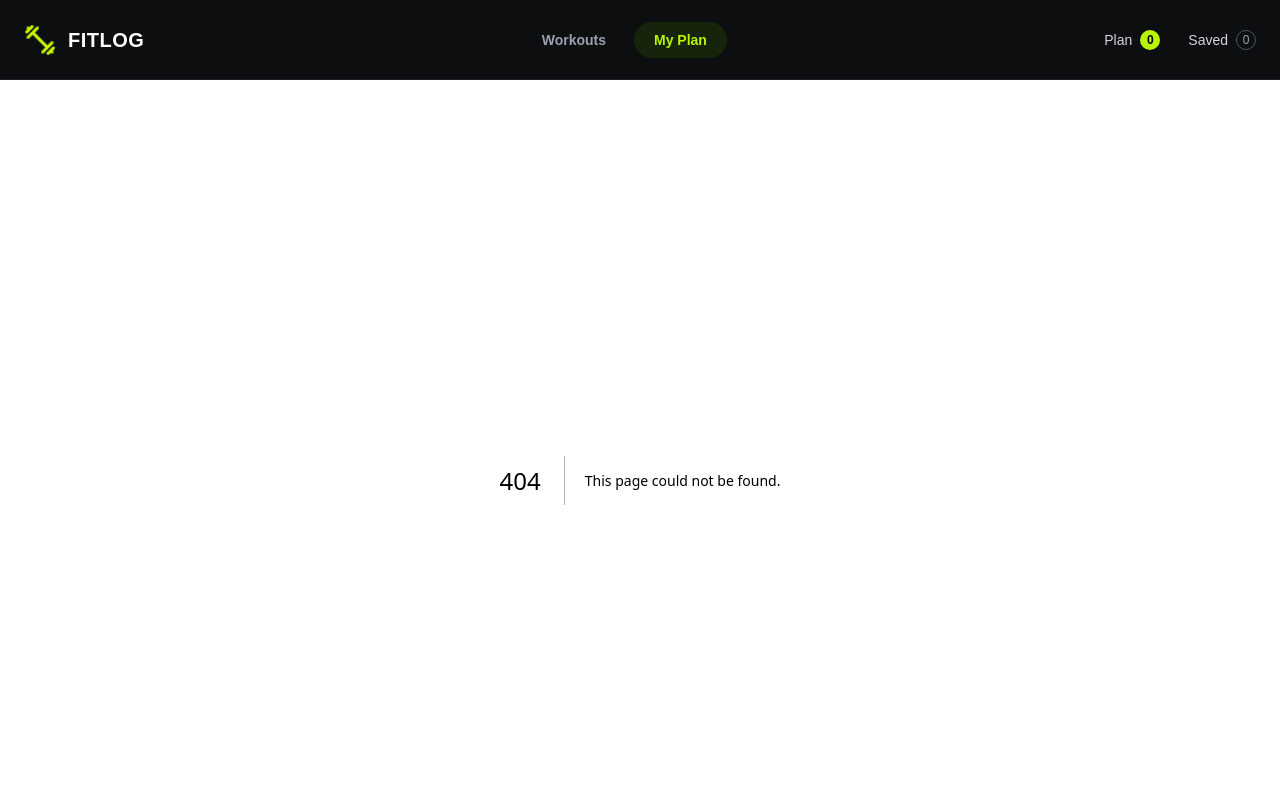
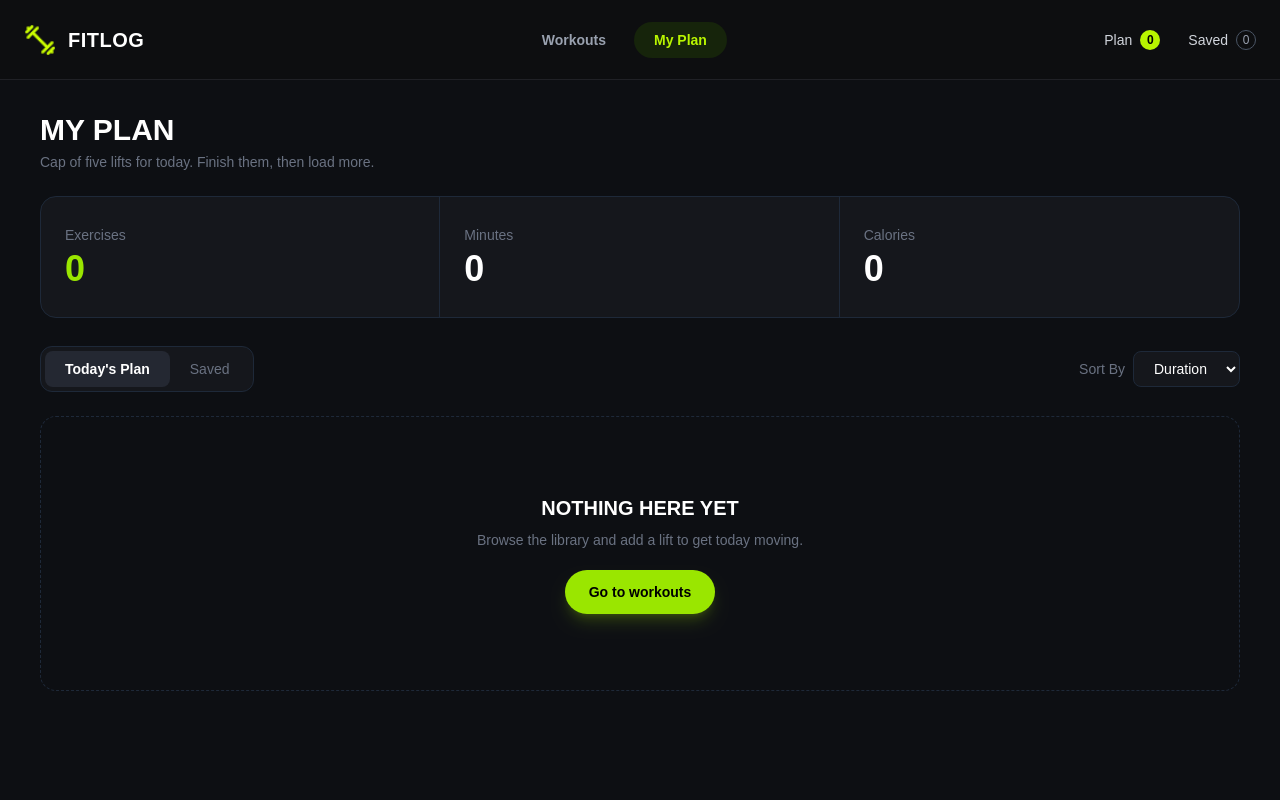
Before and after one commit to fidahaque21/my-next-js-site, a Next.js app: page /my-plan in a window 1280 px wide. Before the commit this address had no page. Shown: the top 800 px of the page. Built offline with nearby package versions, Linux system fonts and the light colour scheme.

Commit message:
My-Plan completed

```diff
--- a/src/app/components/shared/Navber.jsx
+++ b/src/app/components/shared/Navber.jsx
@@ -32,7 +32,7 @@ const Navbar = () => {
 
         <div className="flex items-center gap-7 text-sm">
           <Link
-            href="/plan"
+            href="/my-plan"
             className="flex items-center gap-2 text-gray-300 transition hover:text-white"
           >
             <span>Plan</span>
@@ -42,7 +42,7 @@ const Navbar = () => {
           </Link>
 
           <Link
-            href="/saved"
+            href="/my-plan"
             className="flex items-center gap-2 text-gray-300 transition hover:text-white"
           >
             <span>Saved</span>
--- /dev/null
+++ b/src/app/components/workout/AddtoPlanBtn.jsx
@@ -0,0 +1,24 @@
+"use client";
+
+import { usePlan } from "@/app/context/PlanContext";
+
+
+
+const AddToPlanButton = ({ workout }) => {
+  const { addToPlan } = usePlan();
+
+  const handleAddToPlan = () => {
+    addToPlan(workout);
+  };
+
+  return (
+    <button
+      onClick={handleAddToPlan}
+      className="rounded-lg bg-lime-400 px-5 py-3 text-sm font-semibold text-black transition hover:bg-lime-300"
+    >
+      Add to today's plan
+    </button>
+  );
+};
+
+export default AddToPlanButton;
--- a/src/app/components/workout/WorkoutDetails.jsx
+++ b/src/app/components/workout/WorkoutDetails.jsx
@@ -1,5 +1,8 @@
+import AddToPlanButton from "./AddtoPlanBtn";
+
 const WorkoutDetails = ({ workout }) => {
   const {
+    id,
     name,
     image,
     muscleGroups,
@@ -150,10 +153,7 @@ const WorkoutDetails = ({ workout }) => {
 
           {/* Buttons */}
           <div className="mt-7 flex flex-wrap gap-3">
-            <button className="rounded-lg bg-lime-400 px-5 py-3 text-sm font-semibold text-black transition hover:bg-lime-300">
-              Add to today's plan
-            </button>
-
+            <AddToPlanButton workout={workout} />
             <button className="rounded-lg border border-gray-700 px-5 py-3 text-sm font-medium text-gray-300 transition hover:border-gray-500 hover:text-white">
               ♡ Save for later
             </button>
--- /dev/null
+++ b/src/app/context/PlanContext.jsx
@@ -0,0 +1,23 @@
+"use client";
+
+import { createContext, useContext, useState } from "react";
+
+const PlanContext = createContext();
+
+export const PlanProvider = ({ children }) => {
+  const [plan, setPlan] = useState([]);
+
+  const addToPlan = (workout) => {
+    setPlan((previousPlan) => [...previousPlan, workout]);
+  };
+
+  return (
+    <PlanContext.Provider value={{ plan, addToPlan }}>
+      {children}
+    </PlanContext.Provider>
+  );
+};
+
+export const usePlan = () => {
+  return useContext(PlanContext);
+};
--- a/src/app/layout.js
+++ b/src/app/layout.js
@@ -2,6 +2,7 @@ import { Geist, Geist_Mono } from "next/font/google";
 import "./globals.css";
 import Footer from "./components/shared/Footer.jsx";
 import Navber from "./components/shared/Navber.jsx";
+import { PlanProvider, WorkoutProvider } from "./context/PlanContext";
 const geistSans = Geist({
   variable: "--font-geist-sans",
   subsets: ["latin"],
@@ -24,9 +25,12 @@ export default function RootLayout({ children }) {
       className={`${geistSans.variable} ${geistMono.variable} h-full antialiased`}
     >
       <body className="min-h-full flex flex-col">
+        <PlanProvider>
         <Navber />
         <main>{children}</main>
         <Footer />
+        </PlanProvider>
+
       </body>
     </html>
   );
--- /dev/null
+++ b/src/app/my-plan/page.jsx
@@ -0,0 +1,198 @@
+"use client";
+
+import Link from "next/link";
+import { usePlan } from "../context/PlanContext";
+import { useState } from "react";
+
+const MyPlan = () => {
+  const { plan } = usePlan();
+  const [sortBy, setSortBy] = useState("duration");
+  const sortedPlan = [...plan].sort((a, b) => {
+    if (sortBy === "duration") {
+      return b.duration - a.duration;
+    }
+
+    if (sortBy === "calories") {
+      return b.caloriesBurned - a.caloriesBurned;
+    }
+
+    if (sortBy === "rating") {
+      return b.rating - a.rating;
+    }
+
+    return 0;
+  });
+  // Calculate total minutes
+  const totalMinutes = plan.reduce(
+    (total, workout) => total + Number(workout.duration || 0),
+    0
+  );
+
+  // Calculate total calories
+  const totalCalories = plan.reduce(
+    (total, workout) => total + Number(workout.caloriesBurned || 0),
+    0
+  );
+
+  return (
+    <main className="min-h-screen bg-[#0d0f13] px-4 py-8 text-white md:px-8 lg:px-10">
+      <div className="mx-auto max-w-7xl">
+
+        {/* Header */}
+        <h1 className="text-3xl font-extrabold uppercase">
+          My Plan
+        </h1>
+
+        <p className="mt-1 text-sm text-gray-500">
+          Cap of five lifts for today. Finish them, then load more.
+        </p>
+
+        {/* Stats */}
+        <div className="mt-6 grid grid-cols-3 rounded-2xl border border-gray-800 bg-[#15171c]">
+
+          {/* Exercises */}
+          <div className="border-r border-gray-800 px-6 py-7">
+            <p className="text-sm text-gray-500">
+              Exercises
+            </p>
+
+            <p className="mt-1 text-4xl font-extrabold text-lime-400">
+              {plan.length}
+            </p>
+          </div>
+
+          {/* Minutes */}
+          <div className="border-r border-gray-800 px-6 py-7">
+            <p className="text-sm text-gray-500">
+              Minutes
+            </p>
+
+            <p className="mt-1 text-4xl font-extrabold">
+              {totalMinutes}
+            </p>
+          </div>
+
+          {/* Calories */}
+          <div className="px-6 py-7">
+            <p className="text-sm text-gray-500">
+              Calories
+            </p>
+
+            <p className="mt-1 text-4xl font-extrabold">
+              {totalCalories}
+            </p>
+          </div>
+        </div>
+
+        {/* Tabs + Sort */}
+        <div className="mt-7 flex items-center justify-between">
+          <div className="flex rounded-xl border border-gray-800 bg-[#15171c] p-1">
+            <button className="rounded-lg bg-[#242832] px-5 py-2 text-sm font-semibold">
+              Today's Plan
+            </button>
+
+            <button className="px-5 py-2 text-sm text-gray-500">
+              Saved
+            </button>
+          </div>
+
+          <div className="flex items-center gap-2 text-sm text-gray-500">
+            <span>Sort By</span>
+
+            <select
+              value={sortBy}
+              onChange={(e) => setSortBy(e.target.value)}
+              className="rounded-lg border border-gray-800 bg-[#15171c] px-4 py-2 text-white outline-none"
+            >
+              <option value="duration">Duration</option>
+              <option value="calories">Calories</option>
+              <option value="rating">Rating</option>
+            </select>
+          </div>
+        </div>
+
+        {/* Empty State / Workout List */}
+        {plan.length === 0 ? (
+          <div className="mt-6 flex min-h-[275px] flex-col items-center justify-center rounded-2xl border border-dashed border-gray-800 text-center">
+            <h2 className="text-xl font-extrabold uppercase">
+              Nothing Here Yet
+            </h2>
+
+            <p className="mt-2 text-sm text-gray-500">
+              Browse the library and add a lift to get today moving.
+            </p>
+
+            <Link
+              href="/"
+              className="mt-5 rounded-full bg-lime-400 px-6 py-3 text-sm font-bold text-black shadow-lg shadow-lime-400/20 transition hover:bg-lime-300"
+            >
+              Go to workouts
+            </Link>
+          </div>
+        ) : (
+          <div className="mt-6 space-y-4">
+            {sortedPlan.map((workout) => (
+              <div
+                key={workout.id}
+                className="flex items-center justify-between rounded-2xl border border-gray-800 bg-[#15171c] p-4"
+              >
+                {/* Left */}
+                <div className="flex items-center gap-4">
+                  <img
+                    src={workout.image}
+                    alt={workout.name}
+                    className="h-20 w-32 rounded-xl object-cover"
+                  />
+
+                  <div>
+                    <h2 className="text-base font-bold uppercase">
+                      {workout.name}
+                    </h2>
+
+                    <p className="mt-1 text-sm text-gray-500">
+                      {workout.equipment}
+                    </p>
+
+                    <div className="mt-2 flex gap-4 text-xs text-gray-400">
+                      <span>
+                        ◷ {workout.duration} min
+                      </span>
+
+                      <span>
+                        🔥 {workout.caloriesBurned} kcal
+                      </span>
+
+                      <span>
+                        ★ {workout.rating}
+                      </span>
+                    </div>
+                  </div>
+                </div>
+
+                {/* Right */}
+                <div className="flex items-center gap-3">
+                  <Link
+                    href={`/workouts/${workout.id}`}
+                    className="rounded-full border border-gray-700 px-5 py-2 text-sm text-gray-300 transition hover:border-gray-500"
+                  >
+                    View Details
+                  </Link>
+
+                  <button className="rounded-full bg-lime-400 px-5 py-2 text-sm font-bold text-black">
+                    ✓ Mark as Done
+                  </button>
+
+                  <button className="px-2 text-xl text-gray-600 hover:text-white">
+                    ×
+                  </button>
+                </div>
+              </div>
+            ))}
+          </div>
+        )}
+      </div>
+    </main>
+  );
+};
+
+export default MyPlan;
--- a/src/app/workouts/page.jsx
+++ /dev/null
@@ -1,11 +0,0 @@
-import React from 'react';
-
-const page = () => {
-    return (
-        <div>
-            <h2>hgjuyhju</h2>
-        </div>
-    );
-};
-
-export default page;
```
Also changed, not shown: src/app/components/home/WorkoutLibrary.jsx (+0 -43 lines), src/app/components/workout/WorkoutInstructions.jsx (deleted).
